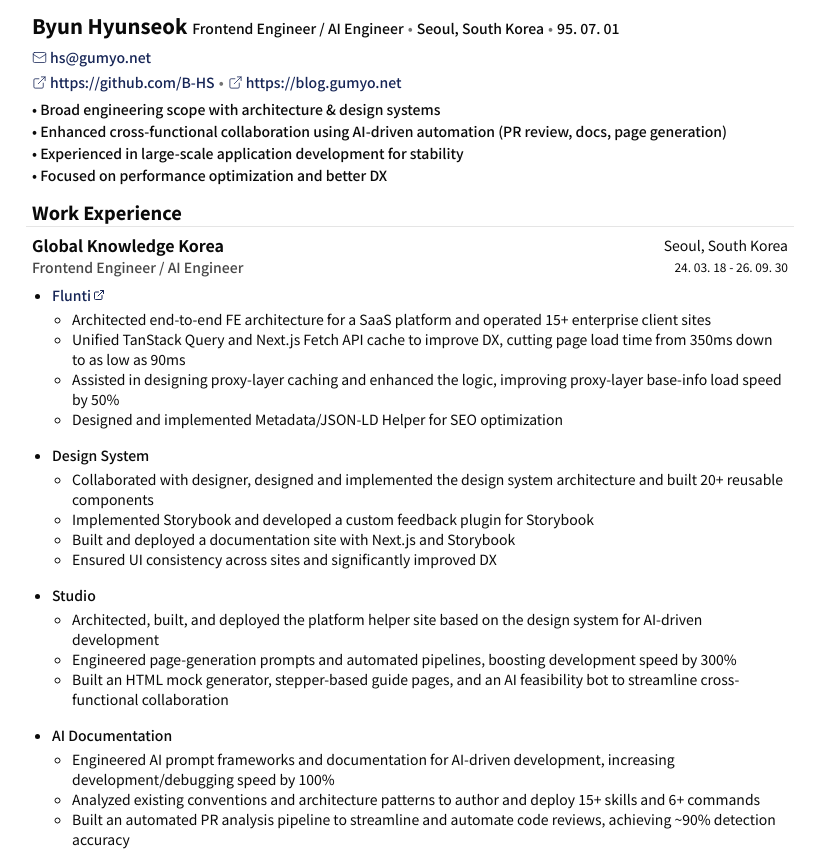
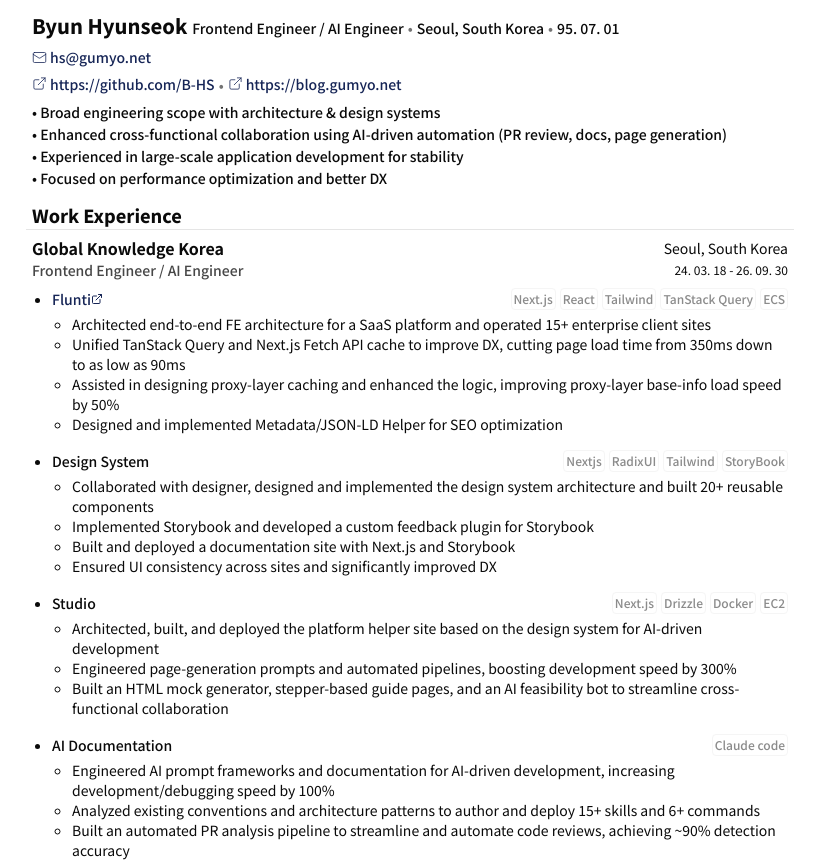
Before and after one commit to B-HS/RESUME, a Next.js app: page /en in a window 1280 px wide. Shown: the top 862 px of the page, without its empty margins (230-1049 px from the left). Built offline with nearby package versions, Linux system fonts and the light colour scheme.

Commit message:
feat: add skills and arrange the layout and styles

```diff
--- a/entities/translations/en.ts
+++ b/entities/translations/en.ts
@@ -39,6 +39,11 @@
     WORK_GLOBALKNOWLEDGE_CMS_DESCRIPTION:
         'Developed core FE features (embedded Zoom Live, real-time timed quiz, and community boards) for a live training platform supporting 1,000+ concurrent users \n Integrated Zoom Web SDK directly into the platform to provide a seamless, in-app live lecture experience \n Collaborated on API and client request optimization during quiz traffic spikes, reducing average ECS Task CPU utilization from 80% to 40% on CloudWatch \n Engineered and stabilized synchronized state management and timer logic for scheduled quiz evaluations',
     WORK_GLOBALKNOWLEDGE_FLUNTI_SITE: 'https://flunti.io',
+    WORK_GLOBALKNOWLEDGE_FLUNTI_SKILLS: 'Next.js|React|Tailwind|TanStack Query|ECS',
+    WORK_GLOBALKNOWLEDGE_DESIGNSYSTEM_SKILLS: 'Nextjs|RadixUI|Tailwind|StoryBook',
+    WORK_GLOBALKNOWLEDGE_STUDIO_SKILLS: 'Next.js|Drizzle|Docker|EC2',
+    WORK_GLOBALKNOWLEDGE_AI_SKILLS: 'Claude code',
+    WORK_GLOBALKNOWLEDGE_CMS_SKILLS: 'React|Tailwind|TanStack Query',
 
     WORK_PROSOFT_NAME: 'Prosoft',
     WORK_PROSOFT_PERIOD: '23. 02. 06 - 24. 03. 01',
@@ -50,6 +55,8 @@
         'Re-architected a legacy Nexacro-based solution into a Vue3 + TypeScript + Pinia-based solution \n Removed redundant API calls and optimized asynchronous API calls, improving response time by up to 2x \n Modularized core features such as forms, grids, and search conditions for better reusability \n Implemented notification features using WebSocket and document management using PDF.js and Fabric.js \n Created onboarding documentation using Vitepress to facilitate rapid onboarding of new team members',
     WORK_PROSOFT_DBMIGRATION_DESCRIPTION:
         'Refactored existing ORACLE DB SQL statements to ANSI standard SQL and applied them to MyBatis mappers for testing',
+    WORK_PROSOFT_MIGRATION_SKILLS: 'SpringBoot|Vue|Pinia',
+    WORK_PROSOFT_DBMIGRATION_SKILLS: 'MyBatis|OracleDB|MariaDB|JAVA',
 
     WORK_KEYWORDSSTUDIO_NAME: 'Keywords Studio',
     WORK_KEYWORDSSTUDIO_PERIOD: '19. 07 - 22. 01',
@@ -58,4 +65,5 @@
     WORK_KEYWORDSSTUDIO_LQA_TITLE: 'Game LQA and Onboarding Process Improvement',
     WORK_KEYWORDSSTUDIO_LQA_DESCRIPTION:
         'Conducted LQA for multiple projects (5+) and successfully released them \n Assisted in onboarding and testing simultaneously due to a shortage of KR personnel, reducing onboarding time from 2-3 days to 1 day',
+    WORK_KEYWORDSSTUDIO_LQA_SKILLS: 'Redmine|MS Excel|JIRA',
 }
--- a/entities/translations/jp.ts
+++ b/entities/translations/jp.ts
@@ -31,7 +31,7 @@
     WORK_GLOBALKNOWLEDGE_FLUNTI_DESCRIPTION:
         'SaaSベースのFE全体のアーキテクチャーと開発を主導し15以上の企業サイトを運営\n TanStack Queryと Next.js Fetch API キャッシュ統合でDX向上およびページロード速度を350msから最大90msまで短縮 \n proxy-layerキャッシング設計補助および高度化でproxy-layer基準情報ロード速度50％向上 \n SEOのためのMetadata/JSON-LD Helper設計および適用',
     WORK_GLOBALKNOWLEDGE_DESIGNSYSTEM_DESCRIPTION:
-        'デザイナーと協力してReactベースのコンポーネントライブラリシステムを設計し、20種以上のコンポーネントを開発 \n Storybookを適用し、フィードバックプラグインを開発 \n Next.jsとStorybookを使用してデザインシステムドキュメントサイトの構築およびデプロイ \n 将来使用されるサイトのデザインの一貫性を担保し、開発効率を向上',
+        'Reactベースのコンポーネントライブラリシステムを設計および構築、デザイナーと協力して20種以上のコンポーネントを開発 \n Storybookを適用し、フィードバックプラグインを開発 \n Next.jsとStorybookを使用してデザインシステムドキュメントサイトの構築およびデプロイ \n 将来使用されるサイトのデザインの一貫性を担保し、開発効率を向上',
     WORK_GLOBALKNOWLEDGE_STUDIO_DESCRIPTION:
         'AI Drivenのためのデザインシステムベースのプラットフォームヘルパーサイトの設計、開発、デプロイ \n ページ生成プロンプトとパイプラインの設計および構築により、機能開発速度が300％向上 \n その他、他部署との協力のためのHTMLモックジェネレーター、ガイド文書用のステッパーを含むページ、機能生成可能性判断のためのAIボットなどを実装',
     WORK_GLOBALKNOWLEDGE_AI_DESCRIPTION:
@@ -39,16 +39,23 @@
     WORK_GLOBALKNOWLEDGE_CMS_DESCRIPTION:
         '同時接続1,000人規模のリアルタイム教育プラットフォームにおけるFEコア機能（Zoom Live連携、リアルタイムクイズ、掲示板）の開発\nWeb SDKを活用したZoom Liveのプラットフォーム内埋め込み連携により、シームレスな受講環境を構築\nトラフィックが集中するリアルタイムクイズのリクエストフローおよびAPI最適化連携により、CloudWatch監視基準でECSタスク全体の平均CPU使用率を80％から40％へ削減\n制限時間および開始タイミングの同期が必要なクイズのインタラクションロジックの安定化とデバッグ',
     WORK_GLOBALKNOWLEDGE_FLUNTI_SITE: 'https://flunti.io',
+    WORK_GLOBALKNOWLEDGE_FLUNTI_SKILLS: 'Next.js|React|Tailwind|TanStack Query|ECS',
+    WORK_GLOBALKNOWLEDGE_DESIGNSYSTEM_SKILLS: 'Nextjs|RadixUI|Tailwind|StoryBook',
+    WORK_GLOBALKNOWLEDGE_STUDIO_SKILLS: 'Next.js|Drizzle|Docker|EC2',
+    WORK_GLOBALKNOWLEDGE_AI_SKILLS: 'Claude code',
+    WORK_GLOBALKNOWLEDGE_CMS_SKILLS: 'React|Tailwind|TanStack Query',
 
     WORK_PROSOFT_NAME: 'Prosoft',
     WORK_PROSOFT_PERIOD: '23. 02. 06 - 24. 03. 01',
     WORK_PROSOFT_LOCATION: '韓国、昌原',
     WORK_PROSOFT_ROLE: 'Fullstack Engineer',
-    WORK_PROSOFT_MIGRATION_TITLE: 'レガシーソリューションの再設計と高度化',
+    WORK_PROSOFT_MIGRATION_TITLE: 'レガシーソリューション再設計と高度化',
     WORK_PROSOFT_DBMIGRATION_TITLE: 'DB移行',
     WORK_PROSOFT_MIGRATION_DESCRIPTION:
         'NexacroベースのレガシーソリューションをVue3 + TypeScript + Piniaベースに再設計 \n 重複API呼び出しを削除し、非同期API呼び出しを最適化して応答速度を最大2倍改善 \n フォーム/グリッド/検索条件などのコア機能をモジュール化して再利用性を強化 \n WebSocketを使用した通知機能とPDF.js、Fabric.jsなどを使用した図面管理機能の作成 \n Vitepressを使用したオンボーディングドキュメントの作成により、新しいメンバーの迅速なオンボーディングをサポート',
     WORK_PROSOFT_DBMIGRATION_DESCRIPTION: '既存のORACLE DB構文のSQL文をANSI標準SQLにリファクタリングし、MyBatisマッパーに適用してテスト',
+    WORK_PROSOFT_MIGRATION_SKILLS: 'SpringBoot|Vue|Pinia',
+    WORK_PROSOFT_DBMIGRATION_SKILLS: 'MyBatis|OracleDB|MariaDB|JAVA',
 
     WORK_KEYWORDSSTUDIO_NAME: 'Keywords Studio',
     WORK_KEYWORDSSTUDIO_PERIOD: '19. 07 - 2022. 01',
@@ -57,4 +64,5 @@
     WORK_KEYWORDSSTUDIO_LQA_TITLE: 'ゲームLQAおよびオンボーディングプロセスの改善',
     WORK_KEYWORDSSTUDIO_LQA_DESCRIPTION:
         '複数のプロジェクト（5以上）のLQAを実施し、リリースを成功させる \n KR人材が不足している状況で、TFチームの作成とオンボーディング支援およびテストを同時に実施し、オンボーディングにかかる時間を2〜3日から1日に短縮',
+    WORK_KEYWORDSSTUDIO_LQA_SKILLS: 'Redmine|MS Excel|JIRA',
 }
--- a/entities/translations/ko.ts
+++ b/entities/translations/ko.ts
@@ -31,7 +31,7 @@
     WORK_GLOBALKNOWLEDGE_FLUNTI_DESCRIPTION:
         'SaaS 기반 FE 전체 아키텍처링과 개발 주도 및 15+ 기업 사이트 운영 \n TanStack Query와 Next.js Fetch API cache 통합으로 DX 향상 및 페이지 로드 350ms 에서 최대 90ms로 단축 \n proxy-layer 캐싱 설계 보조 및 고도화로 proxy-layer 기준정보 로드속도 50% 향상 \n SEO를 위한 Metadata/JSON-LD Helper 설계 및 적용',
     WORK_GLOBALKNOWLEDGE_DESIGNSYSTEM_DESCRIPTION:
-        '디자이너와 협업하여 React 기반 컴포넌트 라이브러리 시스템 설계 및 +20개의 컴포넌트 개발 \n Storybook 적용 및 피드백 플러그인 개발 \n Next.js와 storybook을 이용한 디자인 시스템 문서화 및 배포 \n 향후 사용되는 사이트의 디자인 일관성 보장 및 개발 효율 향상',
+        'React 기반 컴포넌트 라이브러리 시스템 설계와 구현 및 디자이너와 협업하여 +20개의 컴포넌트 개발 \n Storybook 적용 및 피드백 플러그인 개발 \n Next.js와 storybook을 이용한 디자인 시스템 문서화 및 배포 \n 향후 사용되는 사이트의 디자인 일관성 보장 및 개발 효율 향상',
     WORK_GLOBALKNOWLEDGE_STUDIO_DESCRIPTION:
         'AI Driven을 위한 디자인 시스템 기반 플랫폼 헬퍼 사이트 설계 개발 및 배포 \n 페이지 생성 프롬프트와 파이프라인 설계 및 개발 배포로 기능 개발 속도 300% 향상 \n 그 외 타 부서 협업을 위한 HTML mock 제너레이터, 가이드 문서를 위한 stepper가 포함된 페이지, 기능 생성 가능성 판단을 위한 AI 봇 등 구현',
     WORK_GLOBALKNOWLEDGE_AI_DESCRIPTION:
@@ -39,6 +39,12 @@
     WORK_GLOBALKNOWLEDGE_CMS_DESCRIPTION:
         '동시접속 1,000명 규모의 실시간 교육 플랫폼 FE 핵심 기능(Zoom Live 연동, 실시간 퀴즈, 게시판) 개발 \n Web SDK 기반 Zoom 라이브 임베딩 연동으로 플랫폼 이탈 없는 원스톱 실시간 강의 환경 구축 \n 동시 접속 트래픽이 집중되는 실시간 퀴즈의 요청 흐름 및 API 최적화 협업을 통해 CloudWatch 기준 ECS 전체 Task 평균 CPU 사용량 80% -> 40%로 절감 \n 제한시간 및 시작 타이밍 동기화가 필요한 퀴즈 인터랙션 로직 안정화 및 디버깅',
     WORK_GLOBALKNOWLEDGE_FLUNTI_SITE: 'https://flunti.io',
+
+    WORK_GLOBALKNOWLEDGE_FLUNTI_SKILLS: 'Next.js|React|Tailwind|TanStack Query|ECS',
+    WORK_GLOBALKNOWLEDGE_DESIGNSYSTEM_SKILLS: 'Nextjs|RadixUI|Tailwind|StoryBook',
+    WORK_GLOBALKNOWLEDGE_STUDIO_SKILLS: 'Next.js|Drizzle|Docker|EC2',
+    WORK_GLOBALKNOWLEDGE_AI_SKILLS: 'Claude code',
+    WORK_GLOBALKNOWLEDGE_CMS_SKILLS: 'React|Tailwind|TanStack Query',
 
     WORK_PROSOFT_NAME: '프로소프트',
     WORK_PROSOFT_PERIOD: '23. 02. 06 - 24. 03. 01',
@@ -49,6 +55,8 @@
     WORK_PROSOFT_MIGRATION_DESCRIPTION:
         '넥사크로 기반 레거시 솔루션을 Vue3 + TypeScript + Pinia 기반으로 재설계 \n 중복 API 호출 제거 및 API 호출을 비동기처리도 최적화하여 응답속도 최대 2배 개선 \n 폼/그리드/검색조건 등 핵심 기능을 모듈화하여 재사용성 강화 \n WebSocket를 이용한 알림기능과 PDF.js, Fabric.js 등을 이용하여 도면 관리 기능 제작\n Vitepress를 이용한 온보딩 문서 제작으로 신규인원의 빠른 온보딩 지원',
     WORK_PROSOFT_DBMIGRATION_DESCRIPTION: '기존 ORACLE DB 문법의 SQL문을 ANSI 표준의 SQL로 리팩터링 및 MyBatis mapper에 적용 및 테스트',
+    WORK_PROSOFT_MIGRATION_SKILLS: 'SpringBoot|Vue|Pinia',
+    WORK_PROSOFT_DBMIGRATION_SKILLS: 'MyBatis|OracleDB|MariaDB|JAVA',
 
     WORK_KEYWORDSSTUDIO_NAME: 'Keywords Studio',
     WORK_KEYWORDSSTUDIO_PERIOD: '19. 07 - 22. 01',
@@ -57,4 +65,5 @@
     WORK_KEYWORDSSTUDIO_LQA_TITLE: '게임 LQA 및 온보딩 프로세스 개선',
     WORK_KEYWORDSSTUDIO_LQA_DESCRIPTION:
         '다수 프로젝트(5+)LQA 진행 및 출시 완료 \n KR인력이 부족한 상황에서 TF팀 구성 및 온보딩 보조와 테스팅 동시진행 및 온보딩 인원 소요시간 2-3일에서 1일로 단축',
+    WORK_KEYWORDSSTUDIO_LQA_SKILLS: 'Redmine|MS Excel|JIRA',
 }
--- a/entities/translations/words.ts
+++ b/entities/translations/words.ts
@@ -29,6 +29,13 @@
     'WORK_GLOBALKNOWLEDGE_STUDIO_DESCRIPTION',
     'WORK_GLOBALKNOWLEDGE_CMS_DESCRIPTION',
     'WORK_GLOBALKNOWLEDGE_FLUNTI_SITE',
+
+    'WORK_GLOBALKNOWLEDGE_FLUNTI_SKILLS',
+    'WORK_GLOBALKNOWLEDGE_DESIGNSYSTEM_SKILLS',
+    'WORK_GLOBALKNOWLEDGE_AI_SKILLS',
+    'WORK_GLOBALKNOWLEDGE_STUDIO_SKILLS',
+    'WORK_GLOBALKNOWLEDGE_CMS_SKILLS',
+
     'WORK_PROSOFT_NAME',
     'WORK_PROSOFT_PERIOD',
     'WORK_PROSOFT_LOCATION',
@@ -37,10 +44,15 @@
     'WORK_PROSOFT_DBMIGRATION_TITLE',
     'WORK_PROSOFT_MIGRATION_DESCRIPTION',
     'WORK_PROSOFT_DBMIGRATION_DESCRIPTION',
+
+    'WORK_PROSOFT_MIGRATION_SKILLS',
+    'WORK_PROSOFT_DBMIGRATION_SKILLS',
+
     'WORK_KEYWORDSSTUDIO_NAME',
     'WORK_KEYWORDSSTUDIO_PERIOD',
     'WORK_KEYWORDSSTUDIO_LOCATION',
     'WORK_KEYWORDSSTUDIO_ROLE',
     'WORK_KEYWORDSSTUDIO_LQA_TITLE',
     'WORK_KEYWORDSSTUDIO_LQA_DESCRIPTION',
+    'WORK_KEYWORDSSTUDIO_LQA_SKILLS',
 ] as const
--- a/features/resume/header-list.tsx
+++ b/features/resume/header-list.tsx
@@ -19,7 +19,7 @@
         <ul className={cn('font-medium text-sm flex items-center', isFullWidth && 'w-full')}>
             {items.map((key, idx) => {
                 return (
-                    <Fragment key={key}>
+                    <li key={key}>
                         {['link', 'mail'].includes(type) ? (
                             <Link
                                 target='_blank'
@@ -30,10 +30,10 @@
                                 {t(key as (typeof WORDS)[number])}
                             </Link>
                         ) : (
-                            <li>{t(key as (typeof WORDS)[number])}</li>
+                            t(key as (typeof WORDS)[number])
                         )}
                         {idx < items.length - 1 && <span className='text-muted-foreground px-1'>•</span>}
-                    </Fragment>
+                    </li>
                 )
             })}
         </ul>
--- a/features/resume/introduce.tsx
+++ b/features/resume/introduce.tsx
@@ -24,7 +24,7 @@
                 </div>
                 <ResumeHeaderList type='text' lang={lang} items={['JOB_TITLE', 'LOCATION', 'BIRTHDAY']} />
             </div>
-            <div className='flex flex-wrap gap-1.25 items-center py-0.25'>
+            <div className='flex flex-wrap gap-1.25 items-center py-px'>
                 <ResumeHeaderList type='mail' lang={lang} items={['EMAIL']} isFullWidth />
                 <ResumeHeaderList type='link' lang={lang} items={['GITHUB', 'BLOG']} />
             </div>
--- a/features/resume/section.tsx
+++ b/features/resume/section.tsx
@@ -5,6 +5,16 @@
 import { FC } from 'react'
 
 type SectionProps = { lang: LangType; workName: string; workList: string[] }
+
+const SectionBadges = ({ items }: { items: string[] }) => (
+    <section className='flex items-center gap-1 text-xs text-primary/50'>
+        {items.map((item, idx) => (
+            <span key={idx} className='border p-0.5 rounded border-secondary hover:bg-accent text-nowrap'>
+                {item}
+            </span>
+        ))}
+    </section>
+)
 
 export const ResumeSection: FC<SectionProps> = ({ lang, workList, workName }) => {
     type WorkWords = (typeof WORDS)[number]
@@ -22,7 +32,7 @@
                 <p className='text-sm'>{getWorkText('LOCATION')}</p>
             </div>
             <div className='flex justify-between items-center'>
-                <h5 className='text-sm font-medium text-foreground/75'>{getWorkText('ROLE')}</h5>
+                <h4 className='text-sm font-medium text-foreground/75'>{getWorkText('ROLE')}</h4>
                 <p className='text-xs'>{getWorkText('PERIOD')}</p>
             </div>
             {workList.map((item) => {
@@ -32,18 +42,23 @@
 
                 return (
                     <ul key={item} className='text-sm py-2'>
-                        <li className='list-disc ml-5'>
+                        <li className='list-disc ml-5 font-medium'>
                             {site.startsWith('http') ? (
-                                <Link
-                                    target='_blank'
-                                    href={site}
-                                    className='text-blue-950 hover:underline font-medium inline-flex items-center gap-0.5'>
-                                    {itemTitle} <ExternalLink className='inline-block size-3' />
-                                </Link>
+                                <div className='inline-flex items-center gap-0.5 w-full justify-between'>
+                                    <Link target='_blank' href={site} className='text-blue-950 hover:underline inline-flex items-center'>
+                                        {itemTitle}
+                                        <ExternalLink className='inline-block size-3' />
+                                    </Link>
+                                    <SectionBadges items={getWorkText('SKILLS', item).split('|') || []} />
+                                </div>
                             ) : (
-                                <span className='font-medium'>{itemTitle}</span>
+                                <div className='inline-flex justify-between items-center w-full'>
+                                    <span>{itemTitle}</span>
+                                    <SectionBadges items={getWorkText('SKILLS', item).split('|') || []} />
+                                </div>
                             )}
-                            <ul className='mt-1'>
+
+                            <ul className='mt-1 font-normal'>
                                 {desc.split('\n').map((line, idx) => (
                                     <li className='list-[circle] ml-5' key={idx}>
                                         {line.trim()}
```
